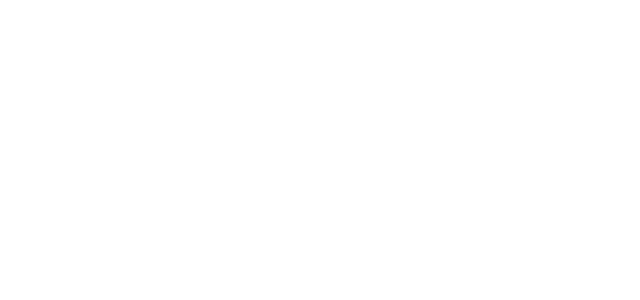
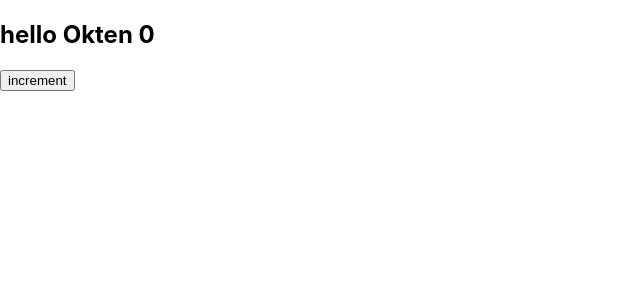
Before and after one commit to aleks1303/may-2024_react-preview, a React (Create React App) app: page / in a window 1280 px wide. Shown: the top 300 px of the page, without its empty margins (0-640 px from the left). Built offline with nearby package versions, Linux system fonts and the light colour scheme.

Commit message:
react_preview_class-components(7)

```diff
--- a/src/App.tsx
+++ b/src/App.tsx
@@ -1,10 +1,11 @@
-import React from 'react';
+import React, {FC} from 'react';
 import './App.css';
+import SomeComponent from "./components/SomeComponent";
 
-function App() {
+const App:FC = () => {
   return (
     <div>
-
+        <SomeComponent message={'hello Okten'}/>
     </div>
   );
 }
--- /dev/null
+++ b/src/components/SomeComponent.tsx
@@ -0,0 +1,23 @@
+import React from "react";
+
+
+type MyProps = {message: string}
+type MyState = {count:number}
+class SomeComponent extends React.Component<MyProps, MyState> {
+    state:MyState = {count:0}
+    render() {
+        return <div>
+            <h2>{this.props.message} {this.state.count}</h2>
+            <button
+            onClick={
+                ()=>{this.setState((state) =>{
+                    return {
+                        count:state.count+1
+                    }
+                })
+            }}>increment</button>
+
+        </div>
+    }
+}
+export default SomeComponent;
```
